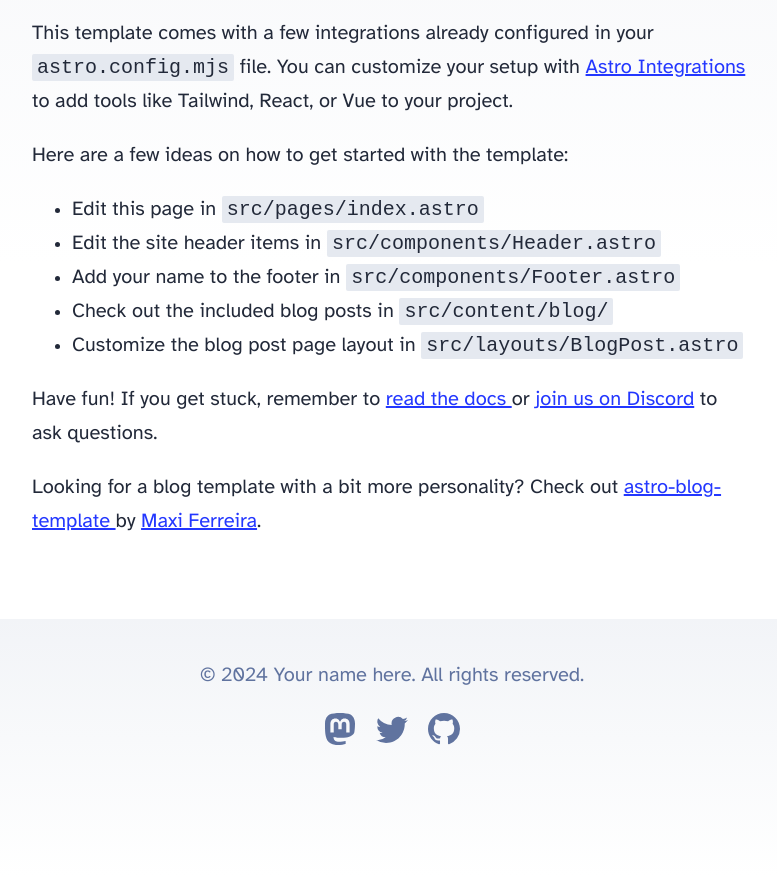
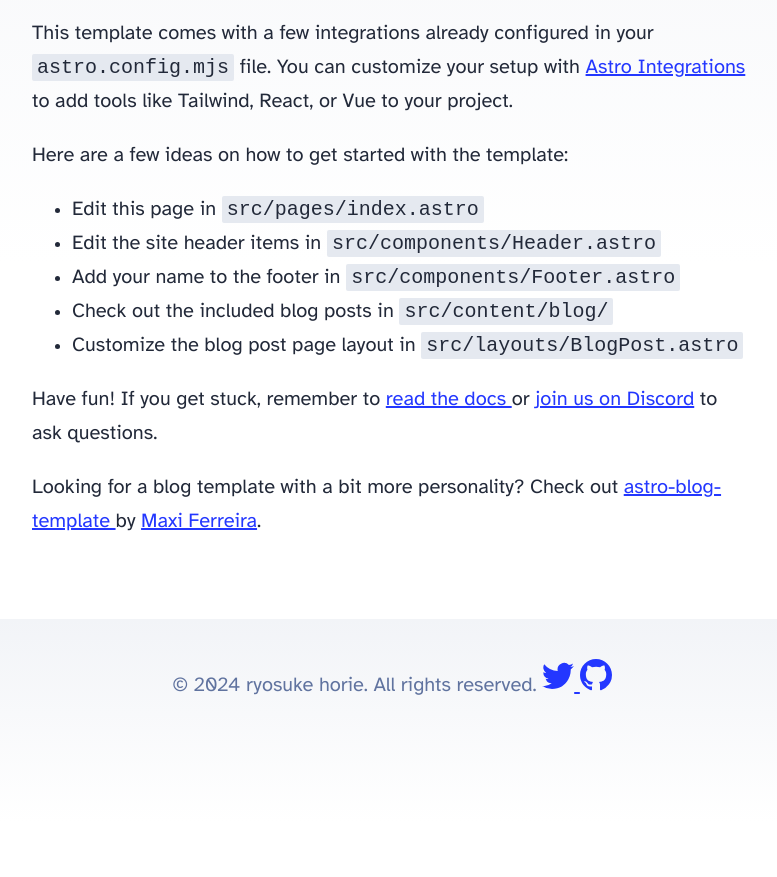
Before and after one commit to ryosuke-horie/blog, an Astro site: page / in a window 1280 px wide. Shown: the part 336-1213 px from the top of the page, without its empty margins (248-1025 px from the left). After the commit the page ends 1159 px from the top, so only its background shows below. Built offline with nearby package versions, Linux system fonts and the light colour scheme; Astro itself is replaced by a stand-in of ours.

Commit message:
フッター修正

```diff
--- a/src/components/Footer.astro
+++ b/src/components/Footer.astro
@@ -3,24 +3,9 @@ const today = new Date();
 ---
 
 <footer>
-	&copy; {today.getFullYear()} Your name here. All rights reserved.
-	<div class="social-links">
-		<a href="https://m.webtoo.ls/@astro" target="_blank">
-			<span class="sr-only">Follow Astro on Mastodon</span>
-			<svg
-				viewBox="0 0 16 16"
-				aria-hidden="true"
-				width="32"
-				height="32"
-				astro-icon="social/mastodon"
-				><path
-					fill="currentColor"
-					d="M11.19 12.195c2.016-.24 3.77-1.475 3.99-2.603.348-1.778.32-4.339.32-4.339 0-3.47-2.286-4.488-2.286-4.488C12.062.238 10.083.017 8.027 0h-.05C5.92.017 3.942.238 2.79.765c0 0-2.285 1.017-2.285 4.488l-.002.662c-.004.64-.007 1.35.011 2.091.083 3.394.626 6.74 3.78 7.57 1.454.383 2.703.463 3.709.408 1.823-.1 2.847-.647 2.847-.647l-.06-1.317s-1.303.41-2.767.36c-1.45-.05-2.98-.156-3.215-1.928a3.614 3.614 0 0 1-.033-.496s1.424.346 3.228.428c1.103.05 2.137-.064 3.188-.189zm1.613-2.47H11.13v-4.08c0-.859-.364-1.295-1.091-1.295-.804 0-1.207.517-1.207 1.541v2.233H7.168V5.89c0-1.024-.403-1.541-1.207-1.541-.727 0-1.091.436-1.091 1.296v4.079H3.197V5.522c0-.859.22-1.541.66-2.046.456-.505 1.052-.764 1.793-.764.856 0 1.504.328 1.933.983L8 4.39l.417-.695c.429-.655 1.077-.983 1.934-.983.74 0 1.336.259 1.791.764.442.505.661 1.187.661 2.046v4.203z"
-				></path></svg
-			>
-		</a>
-		<a href="https://twitter.com/astrodotbuild" target="_blank">
-			<span class="sr-only">Follow Astro on Twitter</span>
+	&copy; {today.getFullYear()} ryosuke horie. All rights reserved.
+		<a href="https://twitter.com/ryosuke_314_" target="_blank">
+			<span class="sr-only">Follow Me on Twitter</span>
 			<svg viewBox="0 0 16 16" aria-hidden="true" width="32" height="32" astro-icon="social/twitter"
 				><path
 					fill="currentColor"
@@ -28,8 +13,8 @@ const today = new Date();
 				></path></svg
 			>
 		</a>
-		<a href="https://github.com/withastro/astro" target="_blank">
-			<span class="sr-only">Go to Astro's GitHub repo</span>
+		<a href="https://github.com/ryosuke-horie" target="_blank">
+			<span class="sr-only">Go to My GitHub repo</span>
 			<svg viewBox="0 0 16 16" aria-hidden="true" width="32" height="32" astro-icon="social/github"
 				><path
 					fill="currentColor"
```
